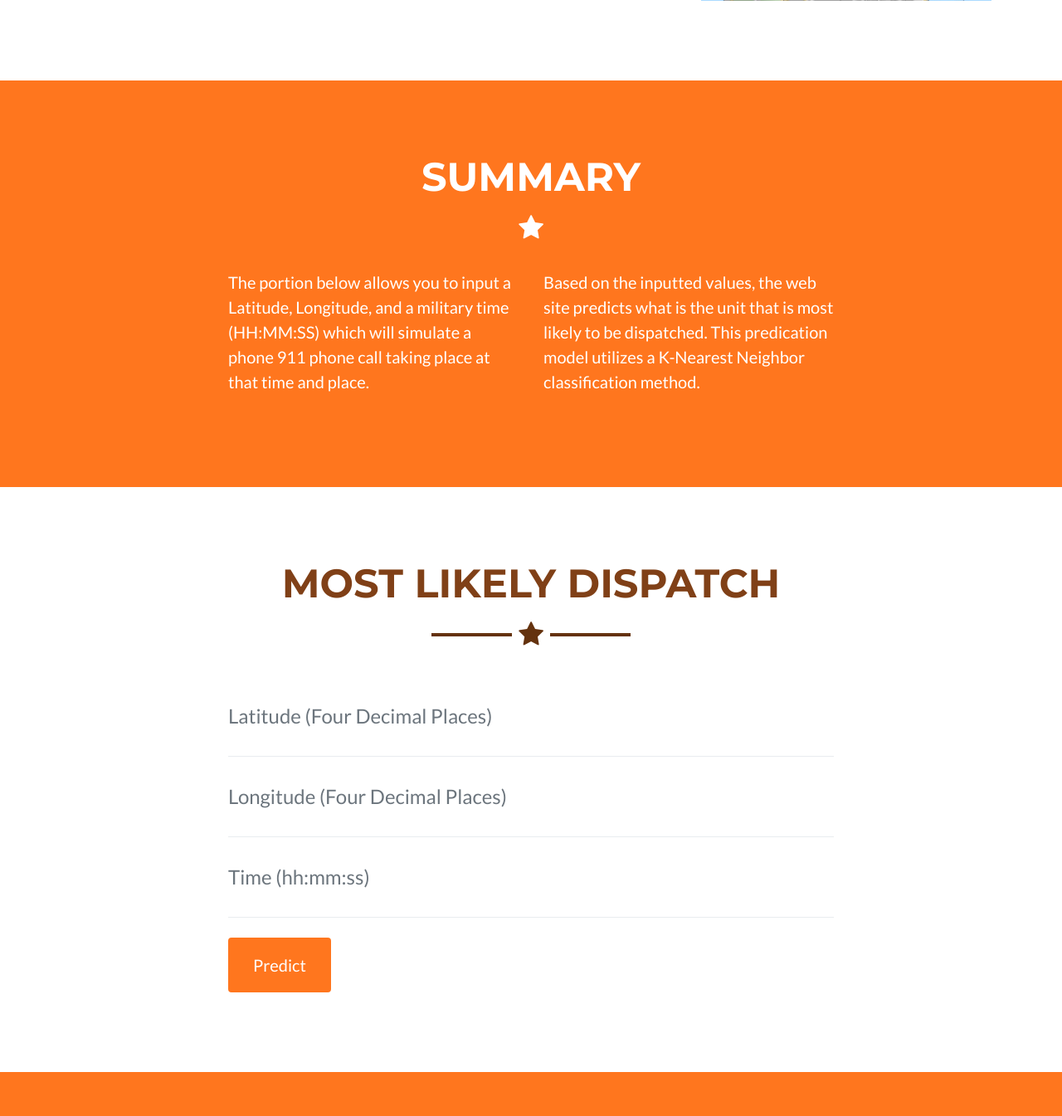
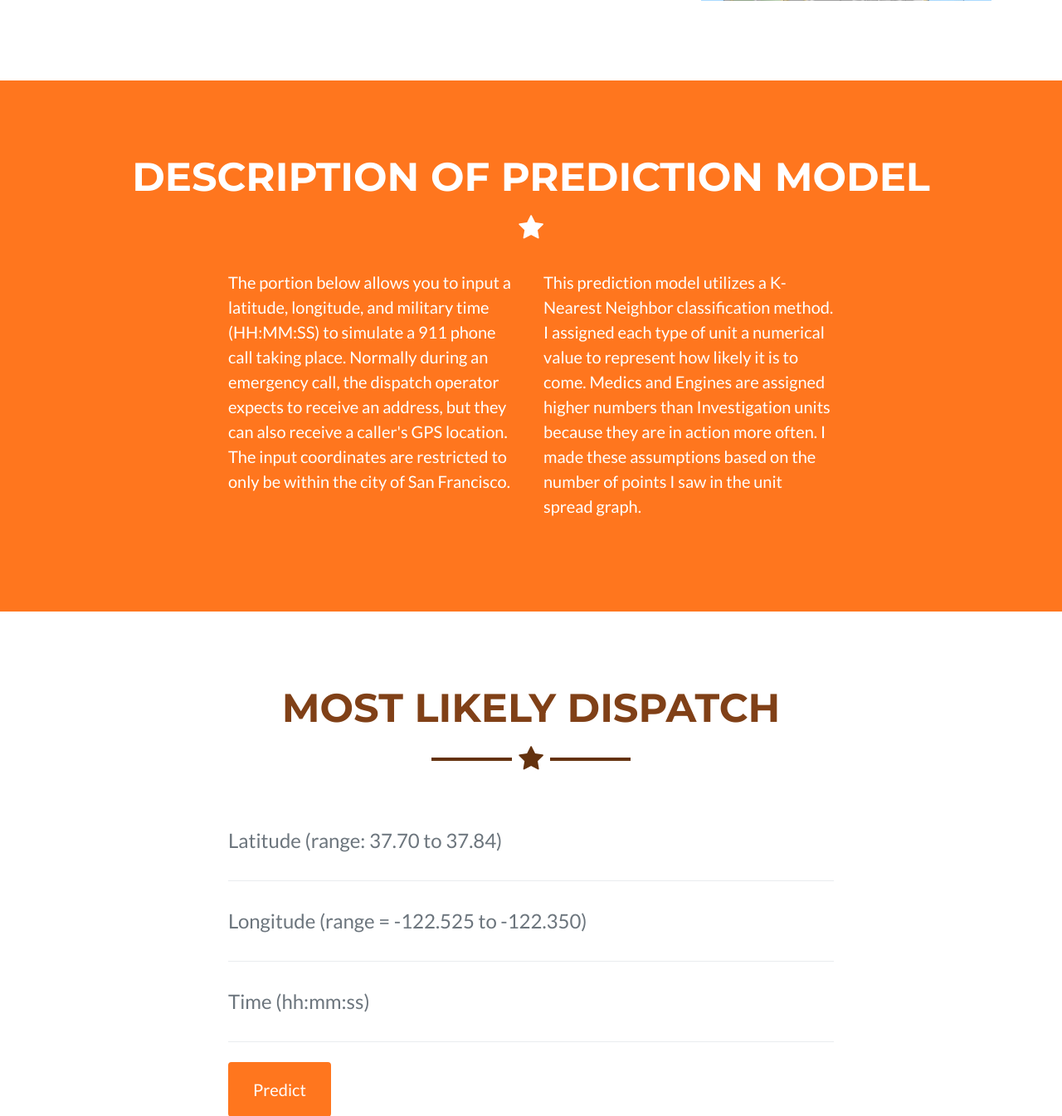
Before and after one commit to rammk1999/Capital-One-MindSumo-Challenge, a Flask app: page / in a window 1280 px wide. Shown: the part 1860-3205 px from the top of the page at 83% size. Run offline with Flask 2, Linux system fonts and the light colour scheme; some libraries are stand-ins or nearby versions.

Commit message:
Added exception handling to the website. Modified the data to make the KNN model better.

```diff
--- a/app.py
+++ b/app.py
@@ -4,7 +4,7 @@ from flask import Flask, render_template, request, url_for, redirect
 from flask_bootstrap import Bootstrap
 import csv
 import predictor
-import datetime
+import time
 
 app = Flask(__name__)
 Bootstrap(app)
@@ -15,19 +15,32 @@ def index():
     return render_template('index.html')
 
 
-@app.route("/", methods=["GET", "POST"])
+@app.route("/dispatch_predictor", methods=["GET", "POST"])
 def predict_dispatch():
-    # add more code here to predict the unit type that is dispatched
     if request.method == "POST":
+        global response
         input_lat = request.form.get("latitude")
         input_long = request.form.get("longitude")
         user_time = request.form.get("time")
-        classifier = predictor.DispatchUnitPredictor()
-        most_likely_dispatch = classifier.predict_dispatch(user_latitude=float(input_lat),
-                                                           user_longitude=float(input_long), user_time=user_time)
-        print(most_likely_dispatch)
-        return render_template('index.html', response=most_likely_dispatch)
+        try:
+            user_time = time.strptime(user_time, "%H:%M:%S")
+            classifier = predictor.DispatchUnitPredictor()
+            dispatch_code = classifier.predict_dispatch(user_latitude=float(input_lat),
+                                                        user_longitude=float(input_long), user_time=user_time)
+            units = ["MEDIC", "ENGINE", "PRIVATE", "TRUCK", "CHIEF",
+                     "RESCUE CAPTAIN", "RESCUE SQUAD", "SUPPORT", "INVESTIGATION"]
+            most_likely_dispatch = ""
+            for dispatch in units:
+                if dispatch == int(round(dispatch_code)):
+                    most_likely_dispatch = dispatch
+
+            response="Most likely dispatch :" + most_likely_dispatch
+
+        except ValueError:
+            response = "Time was inputted incorrectly, re-enter your input"
+
+    return render_template('index.html', response=response)
 
 
 if __name__ == "__main__":
-    app.run(debug=True)
+        app.run(debug=True)
--- a/templates/index.html
+++ b/templates/index.html
@@ -48,10 +48,10 @@
               <a class="nav-link py-3 px-0 px-lg-3 rounded js-scroll-trigger" href="#portfolio">Data Visualizations</a>
             </li>
             <li class="nav-item mx-0 mx-lg-1">
-              <a class="nav-link py-3 px-0 px-lg-3 rounded js-scroll-trigger" href="#about">Summary</a>
+              <a class="nav-link py-3 px-0 px-lg-3 rounded js-scroll-trigger" href="#about">Prediction Description</a>
             </li>
             <li class="nav-item mx-0 mx-lg-1">
-              <a class="nav-link py-3 px-0 px-lg-3 rounded js-scroll-trigger" href="#contact">Dispatch Prediction</a>
+              <a class="nav-link py-3 px-0 px-lg-3 rounded js-scroll-trigger" href="#contact">Most Likely Dispatch</a>
             </li>
           </ul>
         </div>
@@ -144,16 +144,20 @@
     <!-- About Section -->
     <section class="bg-primary text-white mb-0" id="about">
       <div class="container">
-        <h2 class="text-center text-uppercase text-white">Summary</h2>
+        <h2 class="text-center text-uppercase text-white">Description of Prediction Model</h2>
         <hr class="star-light mb-5">
         <div class="row">
           <div class="col-lg-4 ml-auto">
-            <p class="lead">The portion below allows you to input a Latitude, Longitude, and a military time (HH:MM:SS)
-            which will simulate a phone 911 phone call taking place at that time and place.</p>
+            <p class="lead">The portion below allows you to input a latitude, longitude, and military time (HH:MM:SS)
+            to simulate a 911 phone call taking place. Normally during an emergency call, the dispatch operator expects
+              to receive an address, but they can also receive a caller's GPS location.
+            The input coordinates are restricted to only be within the city of San Francisco.</p>
           </div>
           <div class="col-lg-4 mr-auto">
-            <p class="lead">Based on the inputted values, the web site predicts what is the unit that is most likely to
-            be dispatched. This predication model utilizes a K-Nearest Neighbor classification method.</p>
+            <p class="lead">This prediction model utilizes a K-Nearest Neighbor classification method.
+              I assigned each type of unit a numerical value to represent how likely it is to come.
+              Medics and Engines are assigned higher numbers than Investigation units because they are in action more often.
+              I made these assumptions based on the number of points I saw in the unit spread graph.</p>
           </div>
         </div>
       </div>
@@ -170,8 +174,9 @@
               <div class="input text">
                 <div class="form-group floating-label-form-group controls mb-0 pb-2">
                   <label>Latitude (Four Decimal Places)</label>
-                  <input name = "latitude" class = "form-control" id = "latitude" type = "text"
-                         placeholder = "Latitude (Four Decimal Places)" required = "required"
+                  <input name = "latitude" class = "form-control" id = "latitude" type = "number"
+                         step= "0.00000001" min= "37.7000" max = "37.8400"
+                         placeholder = "Latitude (range: 37.70 to 37.84)" required = "required"
                          data-validation-required-message="Please enter latitude.">
                   <p class="help-block text-danger"></p>
                 </div>
@@ -179,8 +184,9 @@
               <div class="input text">
                 <div class="form-group floating-label-form-group controls mb-0 pb-2">
                   <label>Longitude (Four Decimal Places)</label>
-                  <input name = "longitude" class = "form-control" id = "Longitude" type = "text"
-                         placeholder = "Longitude (Four Decimal Places)" required = "required"
+                  <input name = "longitude" class = "form-control" id = "Longitude" type = "number"
+                         step = "0.0000001" min= "-122.5250" max= "-122.3500"
+                         placeholder = "Longitude (range = -122.525 to -122.350)" required = "required"
                          data-validation-required-message="Please enter longitude.">
                   <p class="help-block text-danger"></p>
                 </div>
```
Also changed, not shown: predictor.py (+8 -12 lines), data/sfpd_filtered_for_predictions.csv.
